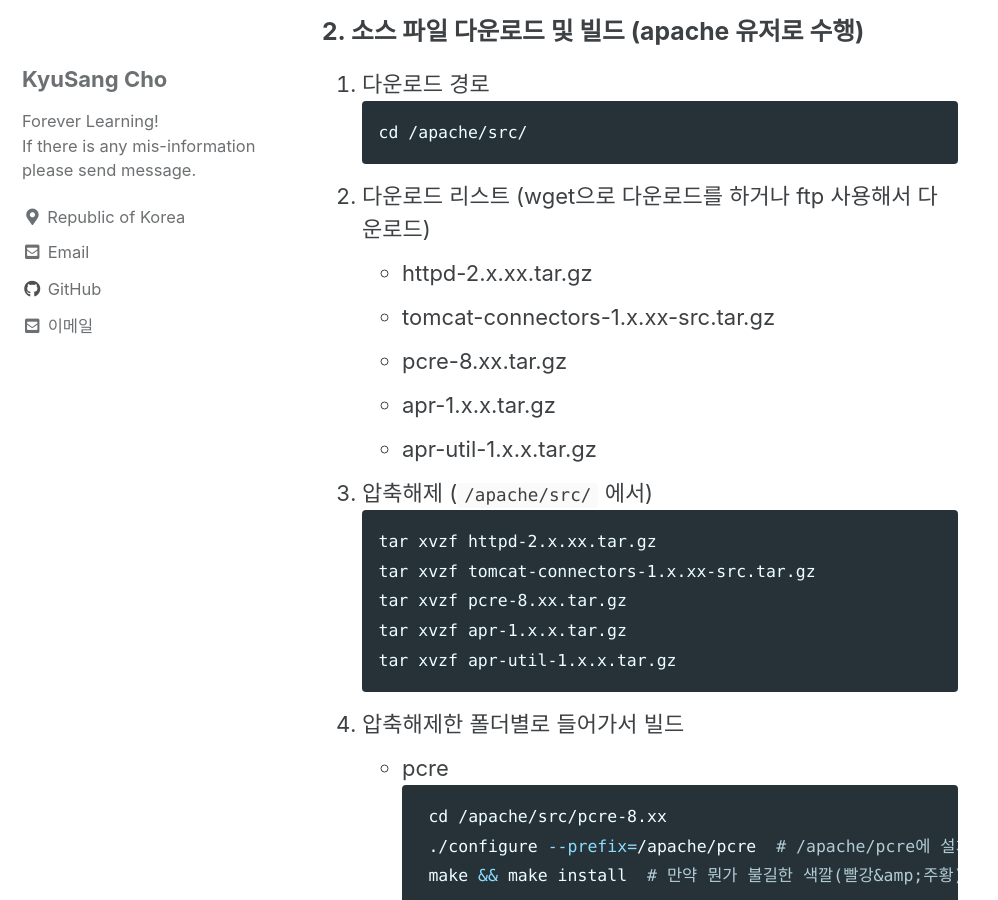
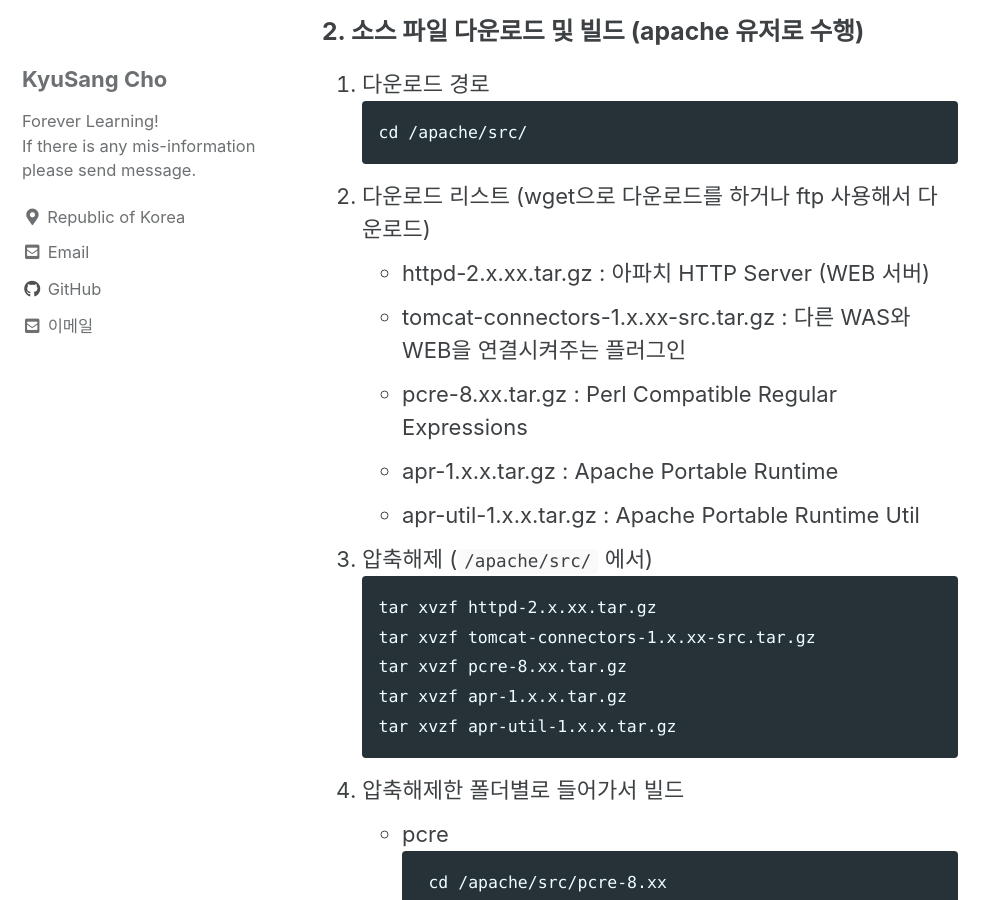
Before and after one commit to DevKS-Yet/DevKs-Yet.github.io, a Jekyll site: the page built from _posts/2022-04-04-62(centos-apache-wildfly).md, in a window 1280 px wide and 900 px high, scrolled down 4339 px. Shown: the whole window, without its empty margins (0-998 px from the left). Built offline with Jekyll 4.4.1, drawn with Linux system fonts in a browser that asks for light colours; cached includes are drawn as plain includes.

Commit message:
20220404

````diff
--- a/_posts/2022-04-04-62(centos-apache-wildfly).md
+++ b/_posts/2022-04-04-62(centos-apache-wildfly).md
@@ -139,11 +139,11 @@ tags:
    cd /apache/src/
    ```
 2. 다운로드 리스트 (wget으로 다운로드를 하거나 ftp 사용해서 다운로드)
-  - httpd-2.x.xx.tar.gz
-  - tomcat-connectors-1.x.xx-src.tar.gz
-  - pcre-8.xx.tar.gz
-  - apr-1.x.x.tar.gz
-  - apr-util-1.x.x.tar.gz
+  - httpd-2.x.xx.tar.gz : 아파치 HTTP Server (WEB 서버)
+  - tomcat-connectors-1.x.xx-src.tar.gz : 다른 WAS와 WEB을 연결시켜주는 플러그인
+  - pcre-8.xx.tar.gz : Perl Compatible Regular Expressions
+  - apr-1.x.x.tar.gz : Apache Portable Runtime
+  - apr-util-1.x.x.tar.gz : Apache Portable Runtime Util
 3. 압축해제 (`/apache/src/` 에서)
    ```shell
    tar xvzf httpd-2.x.xx.tar.gz
````
